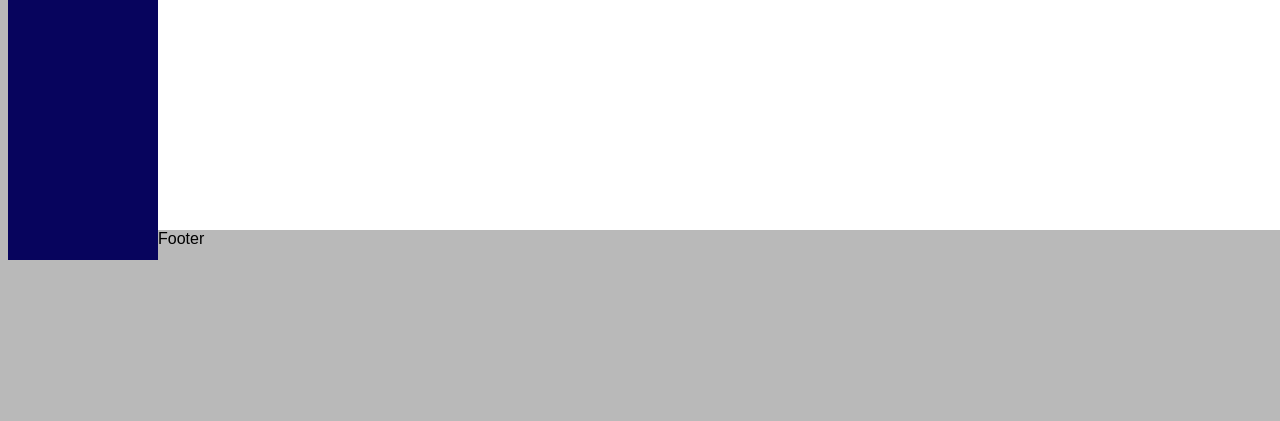
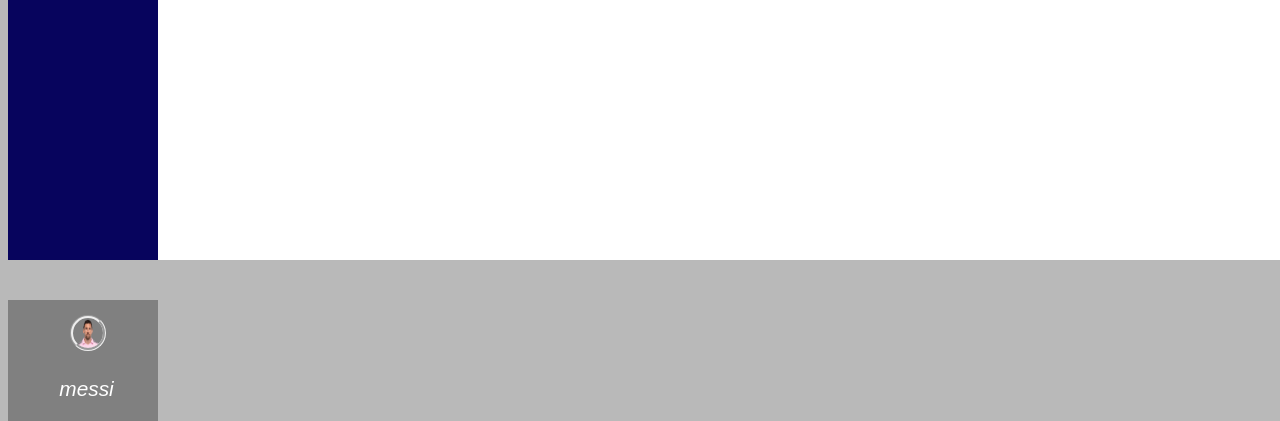
Before and after one commit to Loboxos/FRONT-END-PROG2, a plain HTML site: page templates/pantalla_3.html in a window 1280 px wide. Shown: the part 548-969 px from the top of the page. Before the commit the page ends 816 px from the top, so only its background shows below. Drawn offline with Linux system fonts and the light colour scheme.

Commit message:
probando ideas

```diff
--- a/styles/style.css
+++ b/styles/style.css
@@ -1,5 +1,3 @@
-
-
 .container {
   width: 40vw;
   height: 60vh;
@@ -111,10 +109,9 @@ img{
   grid-template-areas:
     "head head"
     "nav  main"
-    "nav  foot";
-  grid-template-rows: 50px 1fr 30px;
+    "nav  main"; /* Cambia "foot" a "main" aquí */
+  grid-template-rows: 50px 1fr;
   grid-template-columns: 150px 1fr;
-
 }
 
 #page > header {
@@ -169,20 +166,23 @@ p{
   font-size: 300%;
 
 }
+
 .perfil {
   display: flex;
+  flex-direction: column;
   align-items: center;
-  margin-top: 180px;
+  margin-top: 391px; /* Ajusta la separación superior según sea necesario */
   background-color: grey;
 }
 
-.per{
+.per {
   background-color: grey;
 }
 
 .perfil img {
-  width: 30px; /* Ajusta el tamaño de la foto de perfil según sea necesario */
-  height: 30px; /* Ajusta el tamaño de la foto de perfil según sea necesario */
-  border-radius: 50%; /* Para que la foto de perfil sea redonda */
-  margin-right: 5px; /* Espacio entre la foto de perfil y el nombre de usuario */
+  width: 30px;
+  height: 30px;
+  border-radius: 50%;
+  margin-right: 5px;
+  margin-bottom: 5px; /* Agrega margen inferior para separar la imagen del nombre */
 }
--- a/templates/pantalla_3.html
+++ b/templates/pantalla_3.html
@@ -13,12 +13,16 @@
       <nav>
         <button class="boton" id="crearServidor"><img src="/assets/4781840_+_add_circle_create_expand_icon (1).png" alt="Crear Servidor"><br><p>Crear servidor</p></button>
         <button class="boton" id="buscarServidor"><img src="/assets/185042_edit_modify_icon.png" alt="buscar servidor"><br><p>Buscar servidor</p></button>
+        <div id="contenedorBotones"></div>
+        <div class="perfil">
+          <img src="/assets/messi.png" alt="Foto de perfil">
+          <p class="per">messi</p>
+        </div>
       </nav>
       <main>
         <h3>Aun no te has unido a un servidor</h3><br>
         <h3>Intenta buscar uno o crea uno propio</h3>
       </main>
-      <footer>Footer</footer>
     </section>
     <script src="/scripts/app.js"></script>
 </body>
```
Also changed, not shown: scripts/cargar_servidores.js (added, +10 -0 lines).
